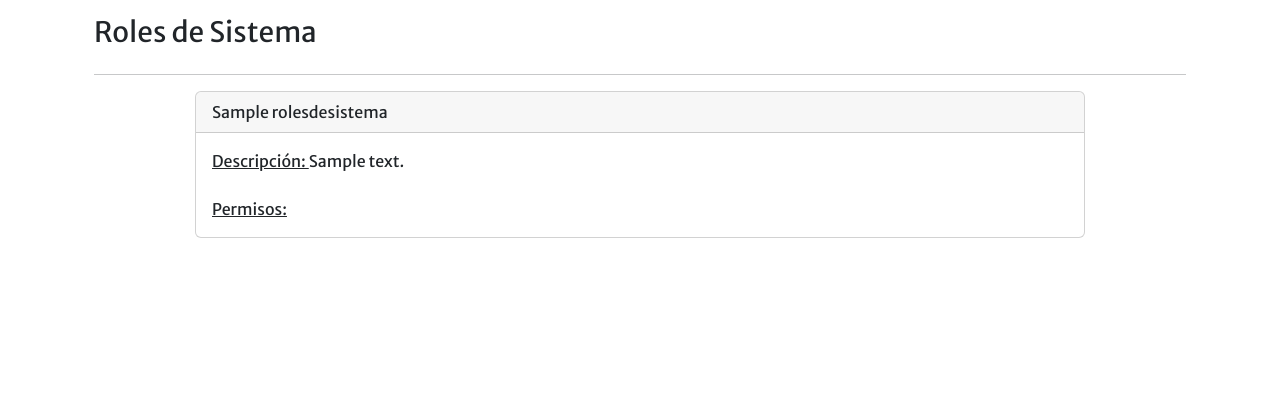
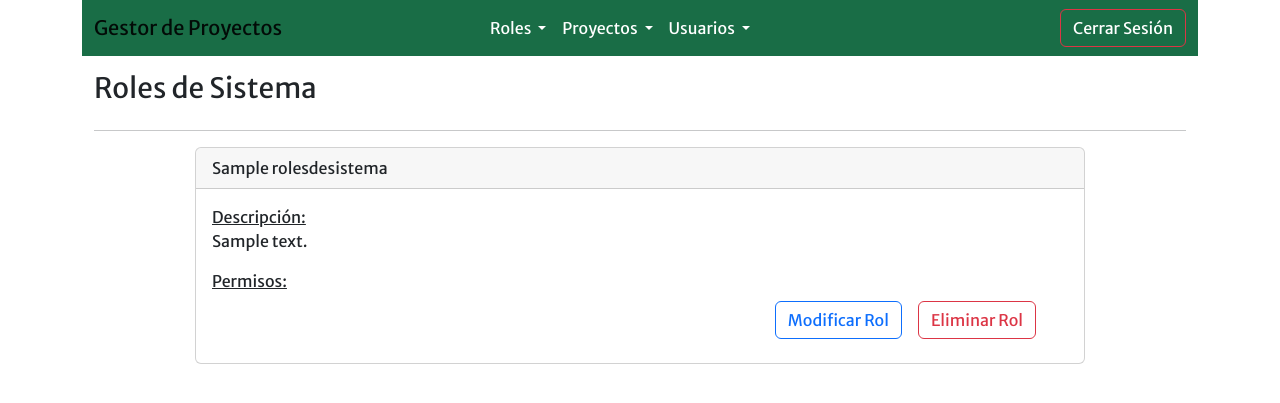
Before and after one commit to ararolon/GestorDeProyectosAgiles_repo, a Django app: page /listarRol/ in a window 1280 px wide. Shown: the top 403 px of the page. Run offline with Django 4.2, Linux system fonts and the light colour scheme; tables that the repository leaves empty hold one stand-in row (values such as "Sample post"); some libraries are stand-ins or nearby versions.

Commit message:
avance sobre roles

```diff
--- a/SSO/templates/SSO/NavBar_admin.html
+++ b/SSO/templates/SSO/NavBar_admin.html
@@ -16,9 +16,9 @@
             Roles
           </a>
          <ul class="dropdown-menu" aria-labelledby="navbarDropdownMenuLink">
-            <li><a class="dropdown-item" href="#">Crear Rol</a></li>
+            <li><a class="dropdown-item" href="/crearRol/">Crear Rol</a></li>
             <li><a class="dropdown-item" href="#">Asignar Rol</a></li>
-            <li><a class="dropdown-item" href="#">Listar Roles</a></li>
+            <li><a class="dropdown-item" href="/listarRol/">Listar Roles</a></li>
             <li><a class="dropdown-item" href="#">Importar Roles</a></li>
           </ul>
        </li>
--- a/permisos/templates/permisos/eliminar_rol.html
+++ b/permisos/templates/permisos/eliminar_rol.html
@@ -1,8 +1,9 @@
-{% extends 'SSO/base.html' %}
+{% extends 'SSO/base_admin.html' %}
 {% block title %}Eliminar Rol de Sistema{% endblock %}
 {% block content %}
+<!-- {% include 'SSO/NavBar_admin.html' %} -->
     <div class="container mt-3">
-        <h3 class="col-12">Esta seguro que desea eliminar el Rol de Sistema "{{ rol.nombre }}"</h3>
+        <h3 class="col-12">Esta seguro que desea eliminar el Rol "{{ rol.nombre }}"</h3>
         <div class="row border rounded bg-white p-3">
             <div class="col-12 mx-auto text-center mt-3">
                 Al eliminar este Rol de Sistema los usuarios no podrán utilizar este rol para asignar permisos
--- a/permisos/templates/permisos/listar_roles.html
+++ b/permisos/templates/permisos/listar_roles.html
@@ -1,7 +1,8 @@
-{% extends 'SSO/base.html' %}
+{% extends 'SSO/base_admin.html' %}
 {% load crispy_forms_tags %}
 {% block title %}Roles de Sistema {% endblock %}
 {% block content %}
+   <!-- {% include 'SSO/NavBar_admin.html' %} -->
 
     <style>
         [data-toggle="collapse"] .fa:before {
@@ -57,12 +58,18 @@
                     </div>
                     <div id="collapse_rol_{{ rol.id }}" class="" aria-labelledby="header_rol_{{ rol.id }}" data-parent="#lista_roles">
                         <div class="card-body row">
-                            <div class="col-12 "><u>Descripción: </u><a>{{ rol.descripcion }}</a>
-                                <br><br><u class="">Permisos:</u>
-                                <div class="col-11 mx-auto row">
+                            <div class="col-12 "><u>Descripción: </u><p>{{ rol.descripcion }}</p>
+                                <u class="">Permisos:</u>
+                                <div class="col-11 row">
                                     {% for permiso in rol.permisos %}
-                                        <h5 class="mx-1"><span class="">{{ permiso }}</span></h5>
+                                        <p class="mx-1"><span class="">{{ permiso }}</span></p>
                                     {% endfor %}
+                                </div>
+                            </div>
+                            <div class="row">
+                                <div class="d-flex flex-row-reverse">
+                                    <a href="{% url 'eliminar_rol' rol.id %}" class="btn btn-outline-danger m-2">Eliminar Rol<a>
+                                    <a href="{% url 'modificar_rol' rol.id %}" class="btn btn-outline-primary m-2">Modificar Rol<a>
                                 </div>
                             </div>
                         </div>
--- a/permisos/views.py
+++ b/permisos/views.py
@@ -8,14 +8,16 @@ def crear_rol (request):
 
 
     contexto = {'user': request.user}
+    contexto['form'] = NewRolForm()
 
     if request.method == 'POST':
         form = NewRolForm(request.POST)
         if form.is_valid():
             rol = form.save()
             rol.save()
-
-        return redirect('/')
+            return redirect('listar_roles')
+        else:
+            contexto['mensajeError'] = 'El nombre del rol ya existe'
     else:
         contexto['form'] = NewRolForm()
 
@@ -63,8 +65,7 @@ def modificar_rol(request, id_rol):
         if form.is_valid():
             rs = form.save()
             rs.save()
-            return redirect('/')
-
+            return redirect('listar_roles')
 
         contexto = {'user': request.user, 'form': form}
     else:
```
Also changed, not shown: permisos/templates/permisos/crear_rol.html (+10 -4 lines), permisos/templates/permisos/modificar_rol.html (+5 -2 lines), permisos/urls.py (line endings or trailing spaces).
